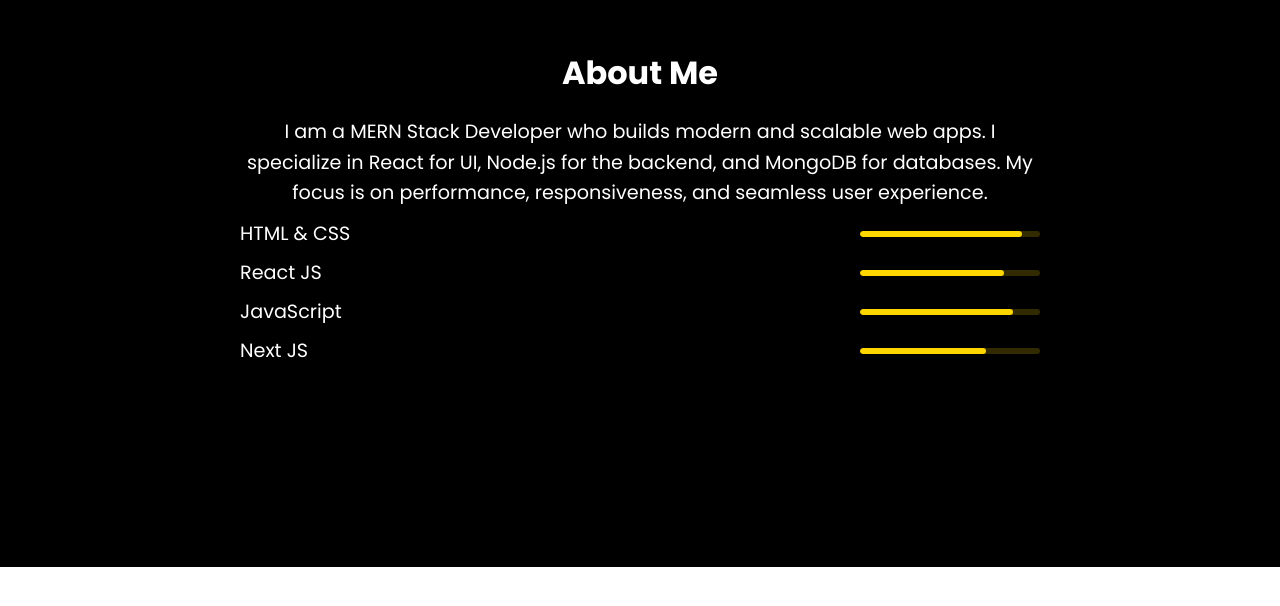
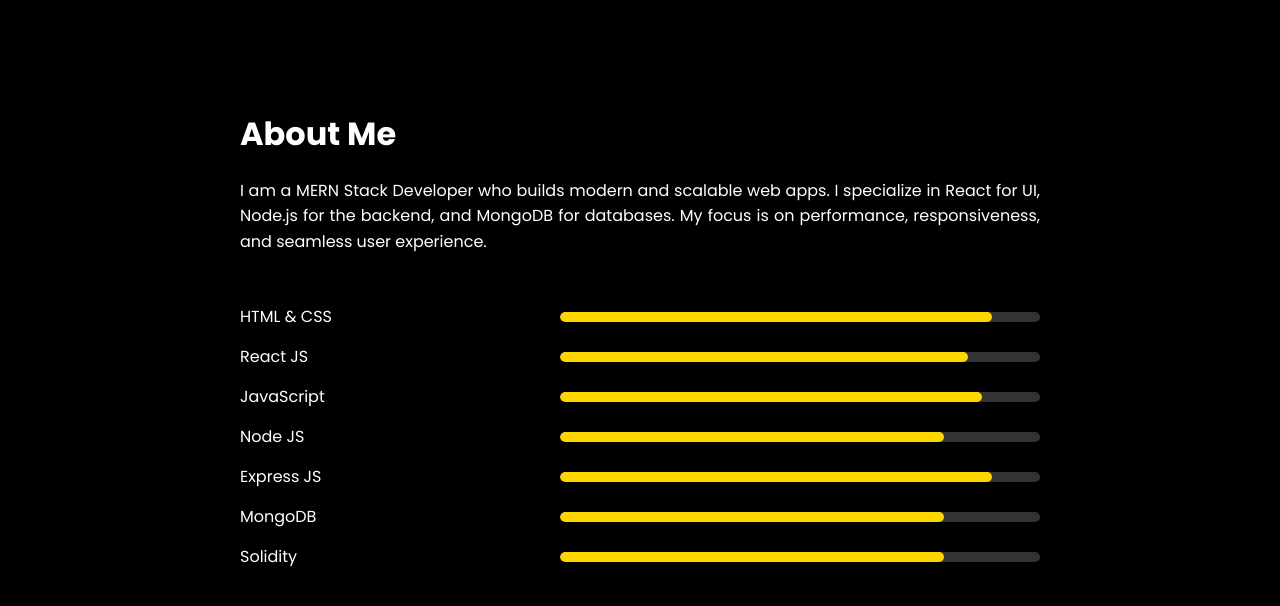
Before and after one commit to Mdraza78/Portfolio, a React (Vite) app: page / in a window 1280 px wide. Shown: the part 949-1555 px from the top of the page. Before the commit the page ends 1516 px from the top, so only its background shows below. Built offline with nearby package versions, Linux system fonts and the light colour scheme.

Commit message:
Added frontend level

```diff
--- a/src/components/Body.css
+++ b/src/components/Body.css
@@ -34,6 +34,10 @@
 /* Light weight for specific <p> tag */
 .description .light-text {
   font-weight: 400; /* Regular weight */
+}
+
+light-text{
+  font-size: 1em;
 }
 
 /* Image container styling */
--- a/src/components/Body.jsx
+++ b/src/components/Body.jsx
@@ -14,7 +14,7 @@
         <h1>Full Stack Developer</h1>
         <br />
         <p className="light-text">Building dynamic and responsive web applications with modern technologies</p>
-
+        <br />
         {/* Buttons */}
         <div className="buttons-container">
           <button className="contact-button">Contact Me</button>
--- a/src/components/Body1.css
+++ b/src/components/Body1.css
@@ -1,13 +1,21 @@
 .body {
     background-color: black;
-    height: 90vh;
+    height: 100vh;
     display: flex;
     justify-content: center;
     align-items: center;
 }
 
+.break {
+    height: 30px;
+}
+
+.space {
+    height: 100px;
+}
+
 .content {
-    text-align: center;
+    text-align: justify;
     color: white;
     padding: 20px;
     max-width: 800px;
@@ -21,83 +29,43 @@
 
 .intro {
     font-family: 'Poppins', sans-serif;
-    font-size: 1.2em;
+    font-size: 1em;
     line-height: 1.6;
 }
 
-.skills ul {
-    list-style-type: none;
-    padding: 0;
+.skills-list {
+    margin-top: 20px;
 }
 
-.skills li {
-    font-family: 'Poppins', sans-serif;
-    font-size: 1.2em;
-    color: white;
-    margin: 10px 0;
+.skill-item {
     display: flex;
+    justify-content: space-between;
     align-items: center;
-    justify-content: space-between;
-    width: 100%;
-    gap: 100px; /* Reduce space between text and bar */
+    margin-bottom: 15px;
 }
 
-.progress-container {
-    width: 180px; /* Adjust width as needed */
-    height: 6px;
-    background: rgba(255, 215, 0, 0.2); /* Light gold background */
-    border-radius: 10px;
-    overflow: hidden;
-    position: relative;
+.skill-name {
+    font-family: 'Poppins', sans-serif;
+    font-size: 1em;
+    margin-right: 20px; /* Adds some space between the skill name and the progress bar */
 }
 
 .progress-bar {
-    height: 100%;
-    background: gold; /* Solid gold color */
-    border-radius: 10px;
-    width: 0;
-    animation: fillBar 2s ease-in-out forwards;
+    background-color: #333;
+    border-radius: 5px;
+    overflow: hidden;
+    width: 60%; /* Adjust the width as needed */
 }
 
-/* Animation to fill bars */
-@keyframes fillBar {
-    0% { width: 0; }
-    100% { width: var(--width); }
+.progress {
+    background-color: gold;
+    height: 10px;
+    border-radius: 5px;
+    width: 0; /* Start with 0 width */
+    transition: width 2s ease-in-out; /* Smooth transition for the animation */
 }
 
-
-.card {
-    background-color: #333;
-    border-radius: 10px;
-    padding: 20px;
-    margin: 20px 0;
-    display: flex;
-    align-items: center;
-    text-align: left;
+/* Animation class */
+.animate .progress {
+    width: var(--progress-width); /* Use CSS variable to set the final width */
 }
-
-.card-icon {
-    width: 50px;
-    height: 50px;
-    margin-right: 20px;
-}
-
-.card-content {
-    flex: 1;
-}
-
-.card-title {
-    font-family: 'Poppins', sans-serif;
-    margin-bottom: 10px;
-}
-
-.card-text {
-    font-family: 'Poppins', sans-serif;
-    font-size: 1em;
-    line-height: 1.6;
-    color: #ccc;
-}
-
-.space {
-    height: 70px;
-}
--- a/src/components/Body1.jsx
+++ b/src/components/Body1.jsx
@@ -1,7 +1,47 @@
-import React from 'react';
+import React, { useEffect, useRef } from 'react';
 import './Body1.css';
 
 export default function Body1() {
+  const skillsRef = useRef(null); // Ref for the skills section
+
+  useEffect(() => {
+    const observer = new IntersectionObserver(
+      (entries) => {
+        entries.forEach((entry) => {
+          if (entry.isIntersecting) {
+            entry.target.classList.add('animate'); // Add the animation class
+            observer.unobserve(entry.target); // Stop observing after animation is applied
+          }
+        });
+      },
+      {
+        threshold: 0.5, // Trigger when 50% of the element is visible
+      }
+    );
+
+    if (skillsRef.current) {
+      observer.observe(skillsRef.current); // Start observing the skills section
+    }
+
+    return () => {
+      if (skillsRef.current) {
+        observer.unobserve(skillsRef.current); // Cleanup observer
+      }
+    };
+  }, []);
+
+  const skills = [
+    { name: 'HTML & CSS', level: 90 },
+    { name: 'React JS', level: 85 },
+    { name: 'JavaScript', level: 88 },
+    { name: 'Node JS', level: 80 },
+    { name: 'Express JS', level: 90 },
+    { name: 'MongoDB', level: 80 },
+    { name: 'Solidity', level: 80 },
+
+
+  ];
+
   return (
     <div className="body">
       <div className="content">
@@ -12,35 +52,21 @@
           I specialize in React for UI, Node.js for the backend, and MongoDB for databases.
           My focus is on performance, responsiveness, and seamless user experience.
         </p>
+        <div className="break"></div>
 
         {/* Skills List with Progress Bars */}
-        <div className="skills">
-          <ul>
-            <li>
-              HTML & CSS
-              <div className="progress-container">
-                <div className="progress-bar" style={{ "--width": "90%" }}></div>
+        <div className="skills-list" ref={skillsRef}>
+          {skills.map((skill, index) => (
+            <div className="skill-item" key={index}>
+              <div className="skill-name">{skill.name}</div>
+              <div className="progress-bar">
+                <div
+                  className="progress"
+                  style={{ '--progress-width': `${skill.level}%` }}
+                ></div>
               </div>
-            </li>
-            <li>
-              React JS
-              <div className="progress-container">
-                <div className="progress-bar" style={{ "--width": "80%" }}></div>
-              </div>
-            </li>
-            <li>
-              JavaScript
-              <div className="progress-container">
-                <div className="progress-bar" style={{ "--width": "85%" }}></div>
-              </div>
-            </li>
-            <li>
-              Next JS
-              <div className="progress-container">
-                <div className="progress-bar" style={{ "--width": "70%" }}></div>
-              </div>
-            </li>
-          </ul>
+            </div>
+          ))}
         </div>
       </div>
     </div>
```
